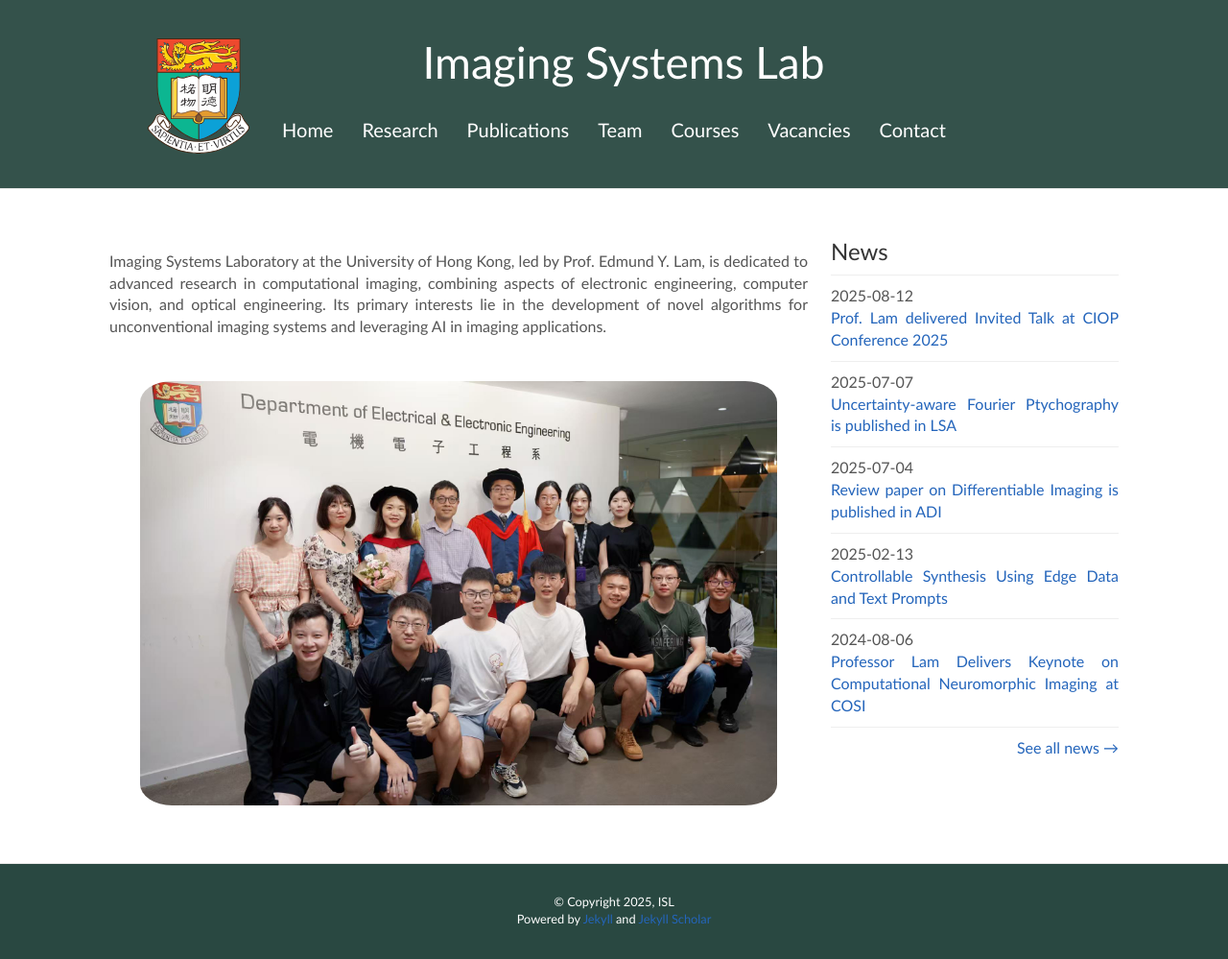
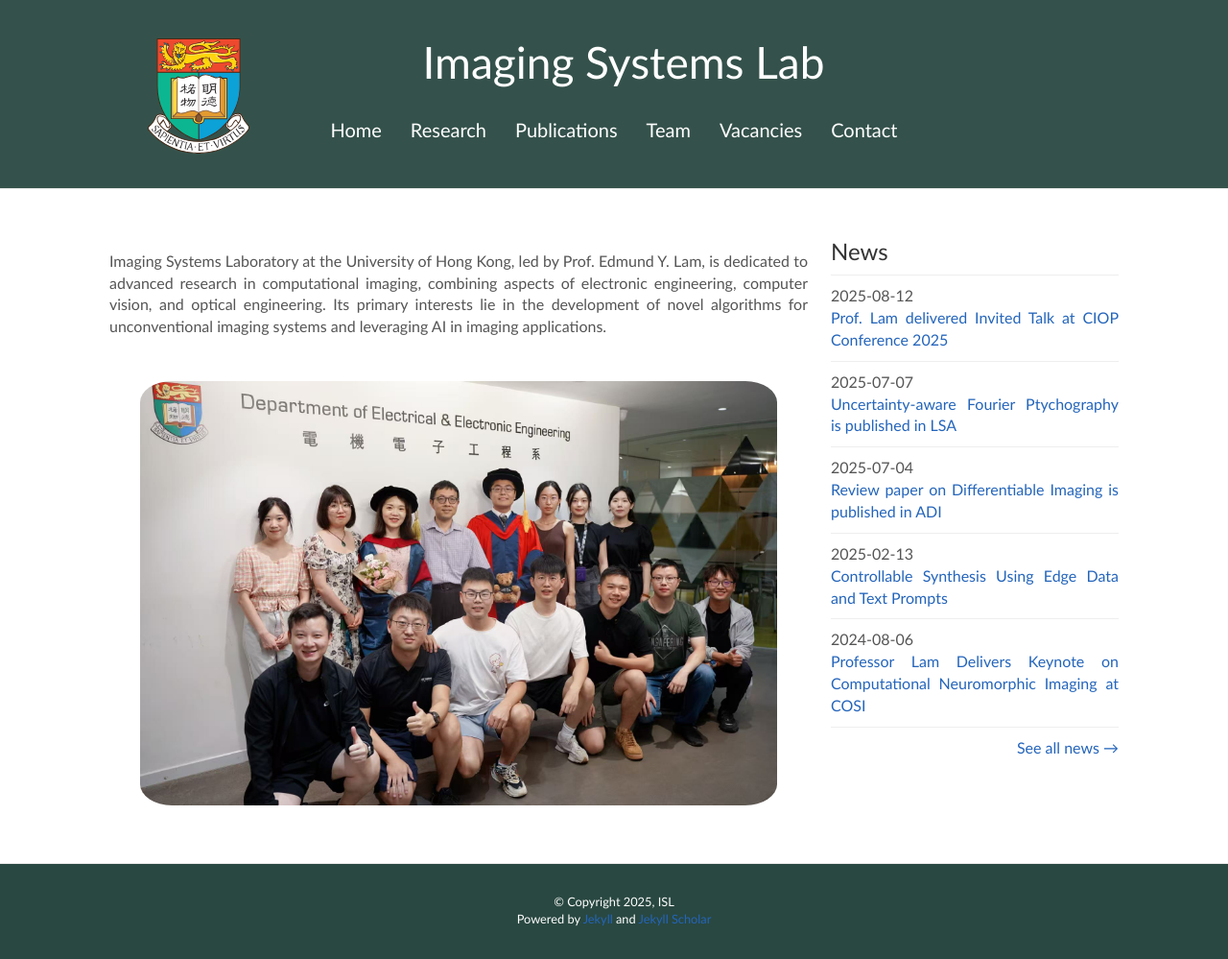
Before and after one commit to isl-hku/isl-hku.github.io, a Jekyll site: the page built from _pages/index.md, in a window 1280 px wide. Shown: the whole page at 96% size. Built offline with Jekyll 4.4.1, drawn with Linux system fonts in a browser that asks for light colours; nearby versions of some CDN libraries; a style sheet for code colours, icons or effects is not loaded.

Commit message:
delete course page

```diff
--- a/_includes/header.html
+++ b/_includes/header.html
@@ -20,7 +20,7 @@
 				<li><a href="{{ site.url }}{{ site.baseurl }}/research">Research</a></li>
 				<li><a href="{{ site.url }}{{ site.baseurl }}/publications">Publications</a></li>
 				<li><a href="{{ site.url }}{{ site.baseurl }}/team">Team</a></li>
-				<li><a href="{{ site.url }}{{ site.baseurl }}/course">Courses</a></li>
+				<!-- <li><a href="{{ site.url }}{{ site.baseurl }}/course">Courses</a></li> -->
 				<!-- <li><a href="{{ site.url }}{{ site.baseurl }}/resource">Resource</a></li> -->
 				<!-- <li><a href="{{ site.url }}{{ site.baseurl }}/posts">Posts</a></li> -->
 				<li><a href="{{ site.url }}{{ site.baseurl }}/vacancies">Vacancies</a></li>
@@ -28,4 +28,5 @@
 			</ul>
 		</div>
 	</div>
+
 </div>
```
